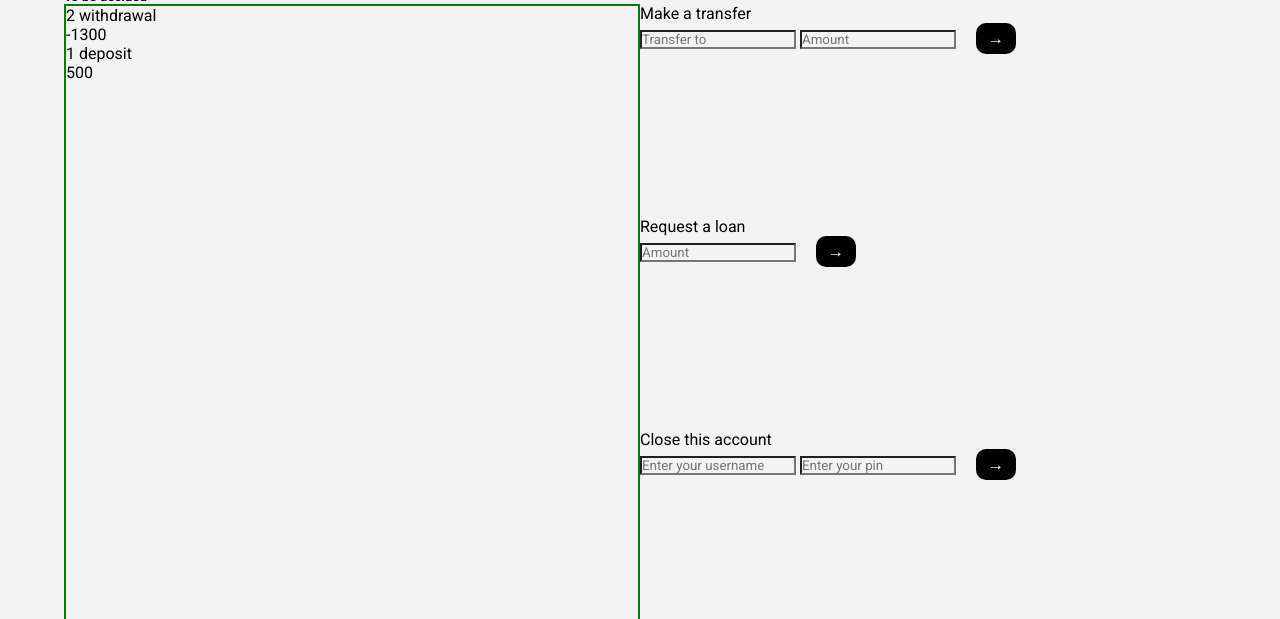
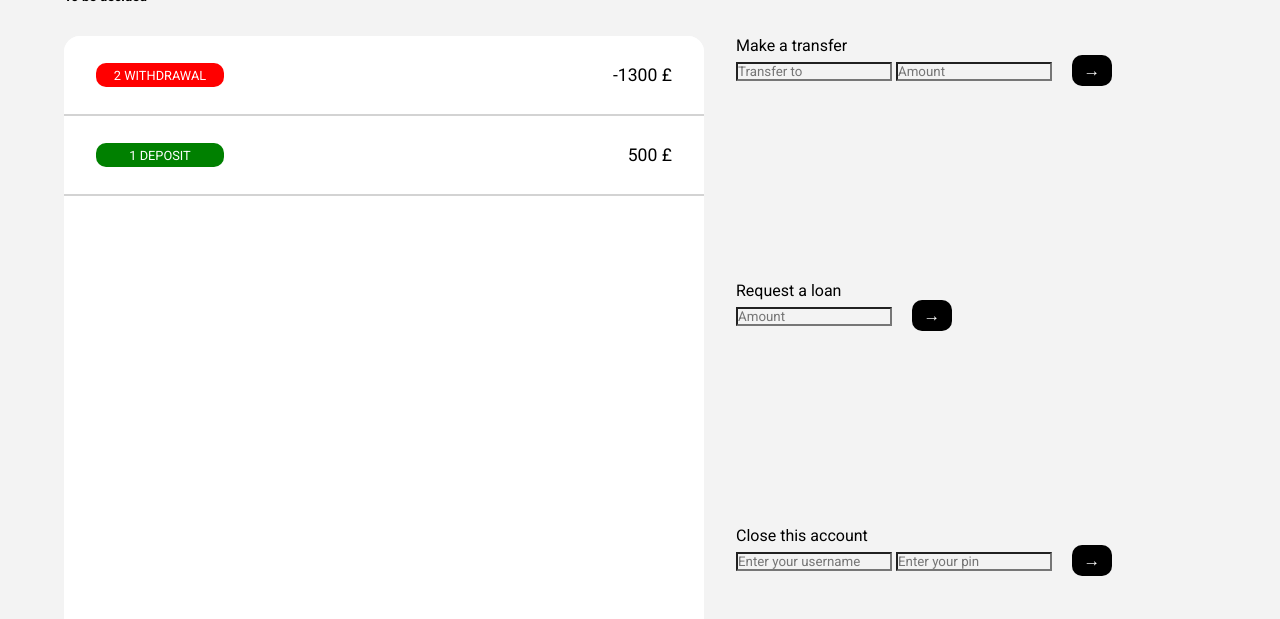
Before and after one commit to lekangwang/Bankist, a plain HTML site: page index.html in a window 1280 px wide. Shown: the part 181-800 px from the top of the page. Drawn offline with Linux system fonts and the light colour scheme.

Commit message:
styling for movements

```diff
--- a/css/app/app.css
+++ b/css/app/app.css
@@ -1,6 +1,8 @@
 .app {
   display: grid;
+  margin: 2rem 0;
   width: 100%;
-  grid-template-columns: 1fr 1fr;
+  grid-template-columns: 4fr 3fr;
   grid-template-rows: 2fr 2fr 2fr 1fr;
+  grid-gap: 2rem;
 }
--- a/css/app/movements.css
+++ b/css/app/movements.css
@@ -1,5 +1,42 @@
 .app-movements {
   width: 100%;
-  border: 2px solid green;
+  background-color: white;
   grid-row: 1 / span 3;
+  overflow-y: scroll;
+  border-radius: 1rem;
 }
+
+/*===== Styling for individual movements======*/
+.app-movements-row {
+  width: 100%;
+  height: 5rem;
+  border-bottom: 2px solid lightgrey;
+  background: white;
+  display: flex;
+  justify-content: space-between;
+  align-items: center;
+  padding: 0 2rem;
+}
+
+.app-movements-type {
+  padding: 0.3rem 1rem;
+  width: 8rem;
+  text-align: center;
+  color: white;
+  border-radius: 10px;
+  text-transform: uppercase;
+  font-size: 0.8rem;
+}
+
+.app-movements-type-deposit {
+  background-color: green;
+}
+
+.app-movements-type-withdrawal {
+  background-color: red;
+}
+
+.app-movements-amount {
+  background-color: white;
+  font-size: 1.1rem;
+}
--- a/css/body.css
+++ b/css/body.css
@@ -19,5 +19,4 @@ body {
   flex-direction: column;
   align-items: center;
   position: relative;
-  /* overflow-x: hidden; */
 }
--- a/index.html
+++ b/index.html
@@ -83,13 +83,13 @@
             <div class="app-movements-type app-movements-type-withdrawal">
               2 withdrawal
             </div>
-            <div class="app-movements-amount">-1300</div>
+            <div class="app-movements-amount">-1300 £</div>
           </div>
           <div class="app-movements-row">
             <div class="app-movements-type app-movements-type-deposit">
               1 deposit
             </div>
-            <div class="app-movements-amount">500</div>
+            <div class="app-movements-amount">500 £</div>
           </div>
         </div>
 
```
